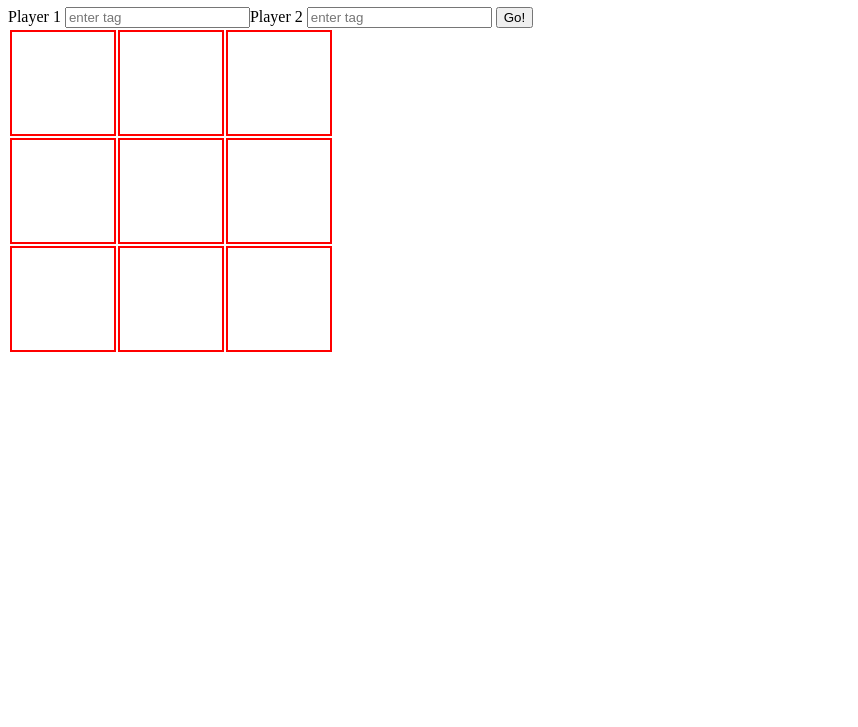
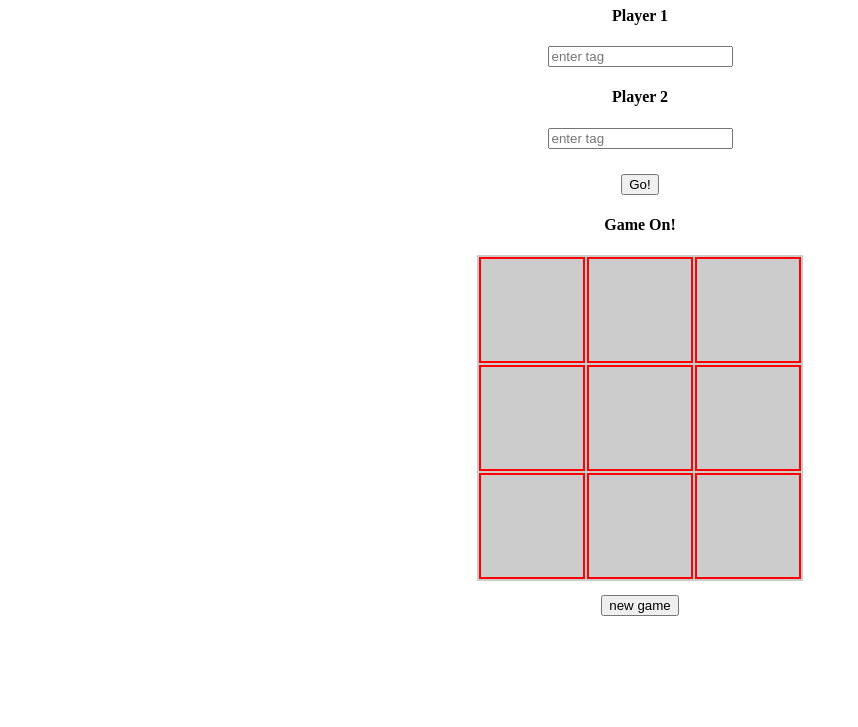
Before and after one commit to TLawesomeness/TicTacToe, a website: page client/index.jade in a window 1280 px wide. Shown: the part 73-800 px from the top of the page, without its empty margins (0-858 px from the left). Drawn offline with nearby package versions, Linux system fonts and the light colour scheme; files that its build step writes are made by us from their sources.

Commit message:
added board design

```diff
--- a/client/index.jade
+++ b/client/index.jade
@@ -9,30 +9,31 @@ html(lang='en')
       .row
         h1.text-center Tic Tac Toe
         .screen
-        span#p1 Player 1
+        h4#p1 Player 1
         input#p1box(type='text' placeholder='enter tag')
-        span#p2 Player 2
+        h4#p2 Player 2
         input#p2box(type='text' placeholder='enter tag')
+      .row
         button#start(type='button') Go!
 
-    .container
       .gameMat
-        .row
-          table
-            tr#row1
-              td.sq1
-              td.sq2
-              td.sq3
-            tr#row2
-              td.sq4
-              td.sq5
-              td.sq6
-            tr#row3
-              td.sq7
-              td.sq8
-              td.sq9
+        table#board
+          h4 Game On!
+          tr#row1
+            td#sq1.box
+            td#sq2.box
+            td#sq3.box
+          tr#row2
+            td#sq4.box
+            td#sq5.box
+            td#sq6.box
+          tr#row3
+            td#sq7.box
+            td#sq8.box
+            td#sq9.box
 
-
+        #newbtn
+          button#new(type='button') new game
 
     script(src='/vendor/jquery/dist/jquery.js')
     script(src='/main.js')
--- a/client/main.js
+++ b/client/main.js
@@ -2,4 +2,32 @@
 
 $(document).ready(function() {
 
+  var count = 0;
+  var p1Input = $('#p1box').val();
+  var p2Input = $('#p2box').val();
+
+  $('#board').find('td').click(function() {
+    if (count % 2 === 0) {
+      $(this).text(p1Input);
+      checkWin();
+    } else {
+      $(this).text(p2Input);
+      checkWin();
+    }
+    count++;
+    console.log(count);
+    function getRandom(p1, p2) {
+      var turn = Math.random(p1, p2) * 2;
+      return getRandom();
+    }
+
+  });
+
+  $('#start').click(function() {
+
+  });
 });
+
+function checkWin() {
+
+}
--- a/client/style.less
+++ b/client/style.less
@@ -1,5 +1,9 @@
 h1{
   color :red;
+}
+
+.container {
+  text-align: center;
 }
 
 td {
@@ -8,3 +12,28 @@ td {
   border: 2px solid red;
   // background-color: red;
 }
+
+td:hover {
+  border: 5px solid yellow;
+}
+
+.mat {
+  margin-top: 30px;
+}
+
+table {
+  background-color: #ccc;
+  text-align: center;
+}
+
+#board {
+  display: inline-block;
+}
+
+#start {
+  margin-top: 25px;
+}
+
+#new {
+  margin-top: 10px;
+}
```
